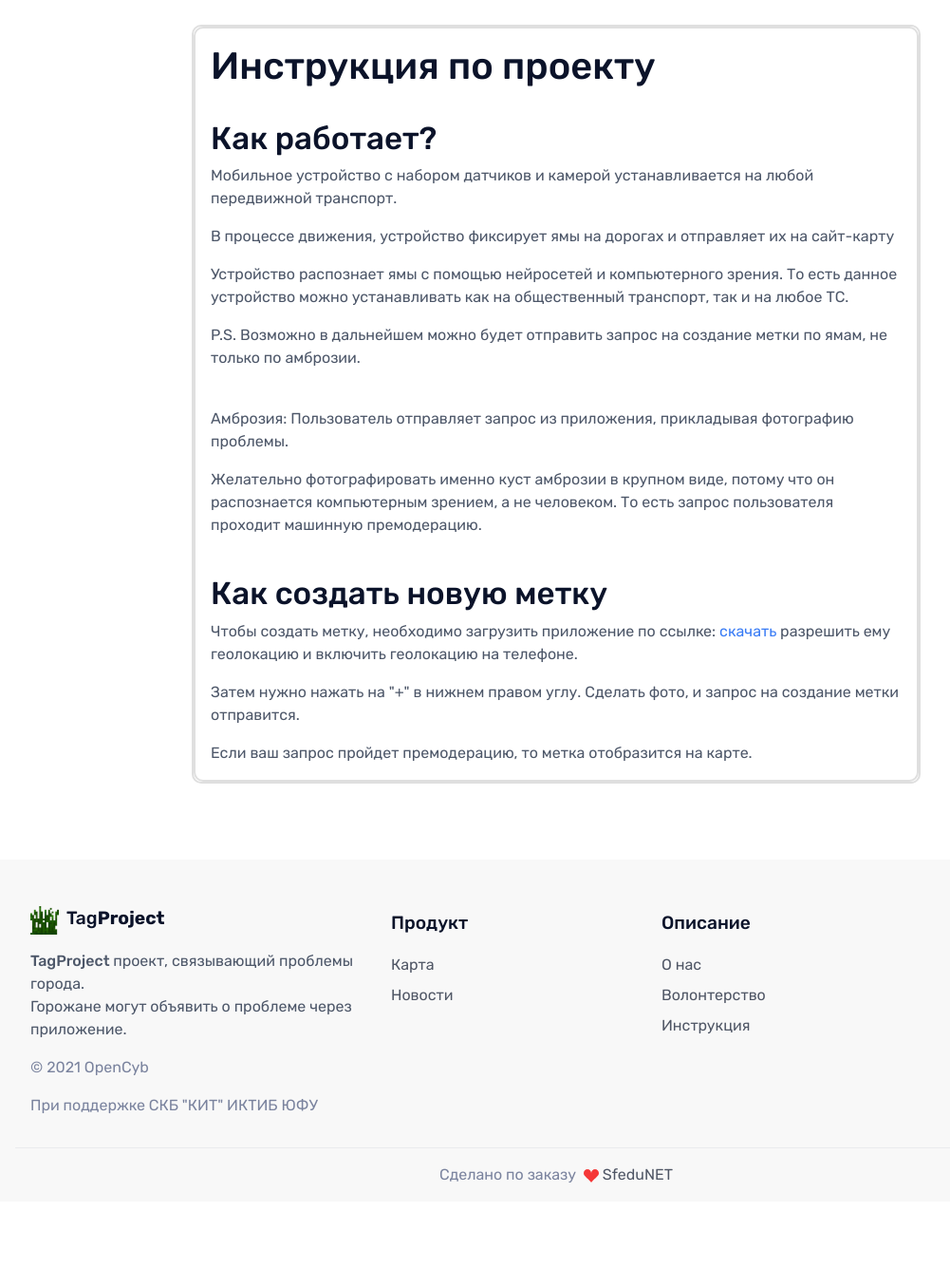
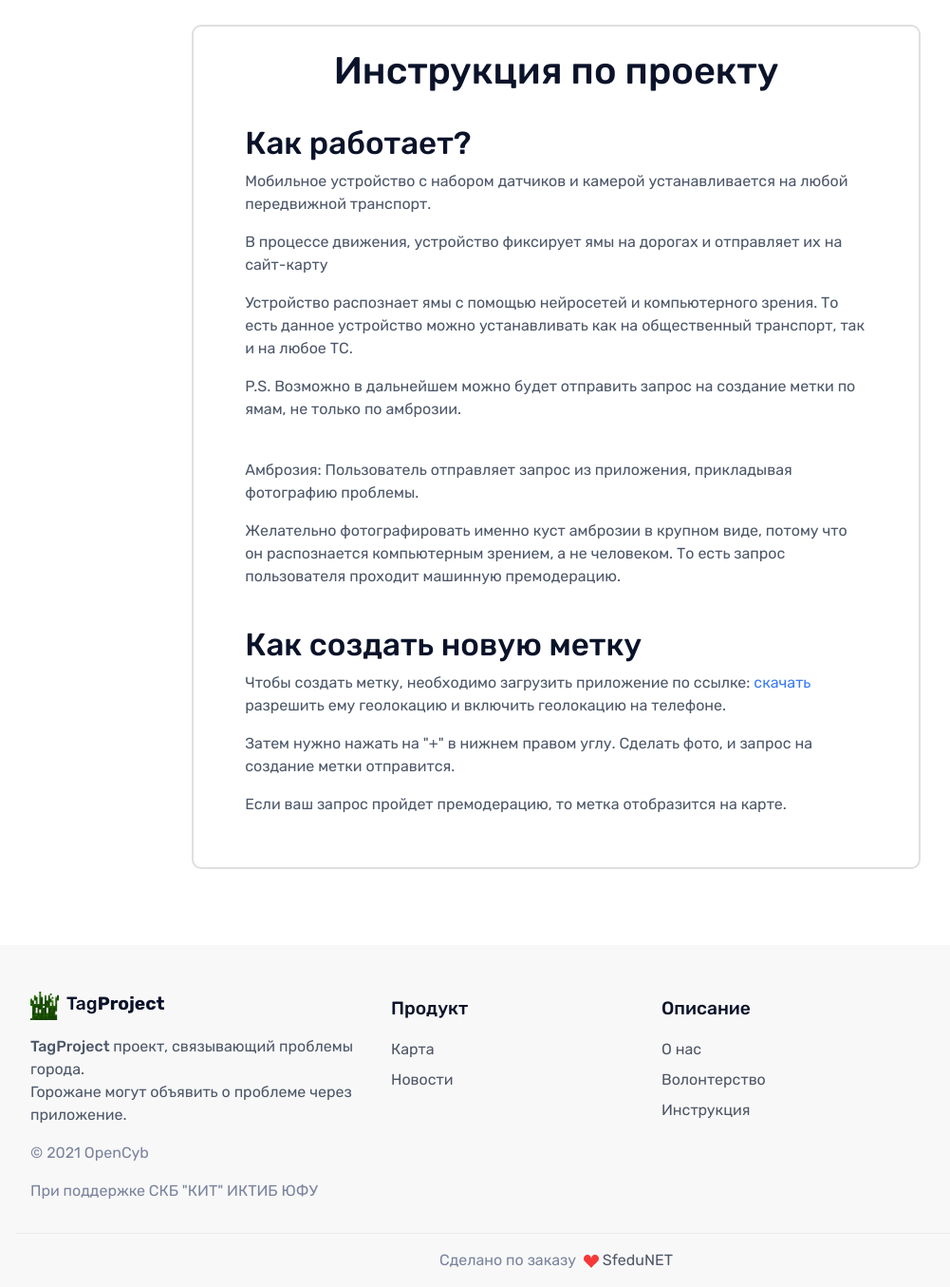
Before and after one commit to h1w/ros-ambros, a Django app: page /instruction/ in a window 1280 px wide. Shown: the part 83-1438 px from the top of the page at 95% size, without its empty margins (54-1055 px from the left). Before the commit the page ends 1328 px from the top, so only its background shows below. Run offline with Django 3.2, Linux system fonts and the light colour scheme; parts of the project's set-up code (start-up, migrations or seed data) failed here and were passed over; some libraries are stand-ins or nearby versions.

Commit message:
frontend

```diff
--- a/webmap/rosmap/templates/instruction.html
+++ b/webmap/rosmap/templates/instruction.html
@@ -1,12 +1,21 @@
 {% extends 'base.html' %} {% block content %}
+
+<style>
+
+.card-body {
+    margin: 5%;
+    margin-top: 1%;
+}
+
+</style>
 
 <section class="py-7">
   <div class="container-lg">
       <div class="row h-100 justify-content-center">
           <div class="col-md-4 pt-4 px-md-2 px-lg-3" style="width: 50rem;">
               <div class="card h-100 w-100">
-                    <div class="card card-body">
-                        <h1>Инструкция по проекту</h1>
+                    <div class="card-body">
+                        <h1 class="text-center">Инструкция по проекту</h1>
                         <br>
                         <h2>Как работает?</h2>
                         <p class="card-text">Мобильное устройство с набором датчиков и камерой устанавливается на любой передвижной транспорт.</p>
```
